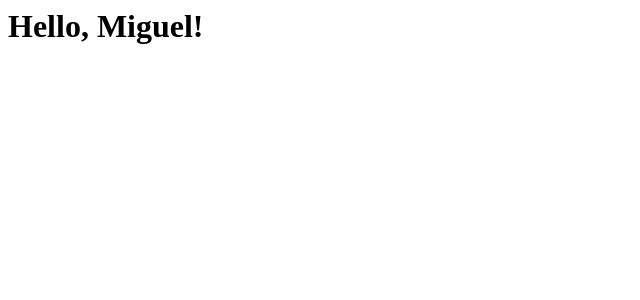
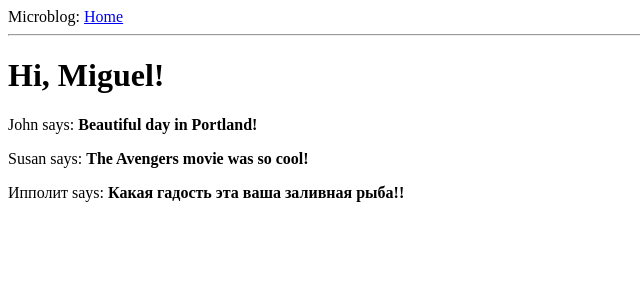
Before and after one commit to w9ip/learning, a Flask app: page / in a window 1280 px wide. Shown: the top 300 px of the page, without its empty margins (0-640 px from the left). Run offline with Flask 3, Linux system fonts and the light colour scheme.

Commit message:
chapter2

```diff
--- a/microblog/app_pkg/routes.py
+++ b/microblog/app_pkg/routes.py
@@ -6,4 +6,18 @@ from . import app
 @app.route('/index')
 def index():
     user = {'username': 'Miguel'}
-    return render_template('index.html', title='Home', user=user)
+    posts = [
+        {
+            'author': {'username': 'John'},
+            'body': 'Beautiful day in Portland!'
+        },
+        {
+            'author': {'username': 'Susan'},
+            'body': 'The Avengers movie was so cool!'
+        },
+        {
+            'author': {'username': 'Ипполит'},
+            'body': 'Какая гадость эта ваша заливная рыба!!'
+        }
+    ]
+    return render_template('index.html', title='Home', user=user, posts=posts)
--- /dev/null
+++ b/microblog/app_pkg/templates/base.html
@@ -0,0 +1,14 @@
+<html>
+    <head>
+      {% if title %}
+      <title>{{ title }} - Microblog</title>
+      {% else %}
+      <title>Welcome to Microblog</title>
+      {% endif %}
+    </head>
+    <body>
+        <div>Microblog: <a href="/index">Home</a></div>
+        <hr>
+        {% block content %}{% endblock %}
+    </body>
+</html>
--- a/microblog/app_pkg/templates/index.html
+++ b/microblog/app_pkg/templates/index.html
@@ -1,8 +1,8 @@
-<html>
-    <head>
-        <title>{{ title }} - Microblog</title>
-    </head>
-    <body>
-        <h1>Hello, {{ user.username }}!</h1>
-    </body>
-</html>
+{% extends "base.html" %}
+
+{% block content %}
+    <h1> Hi, {{ user['username'] }}!</h1>
+    {% for post in posts %}
+    <div><p>{{ post['author']['username'] }} says: <b>{{ post.body }}</b></p></div>
+    {% endfor %}
+{% endblock %}
```
